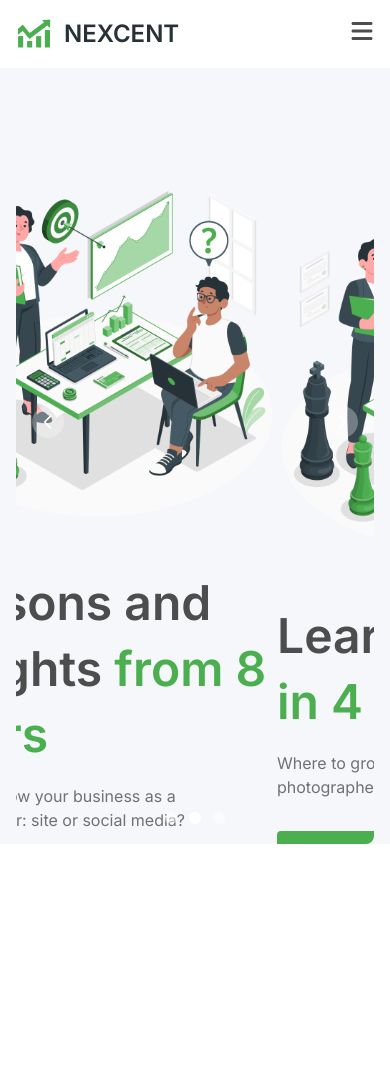
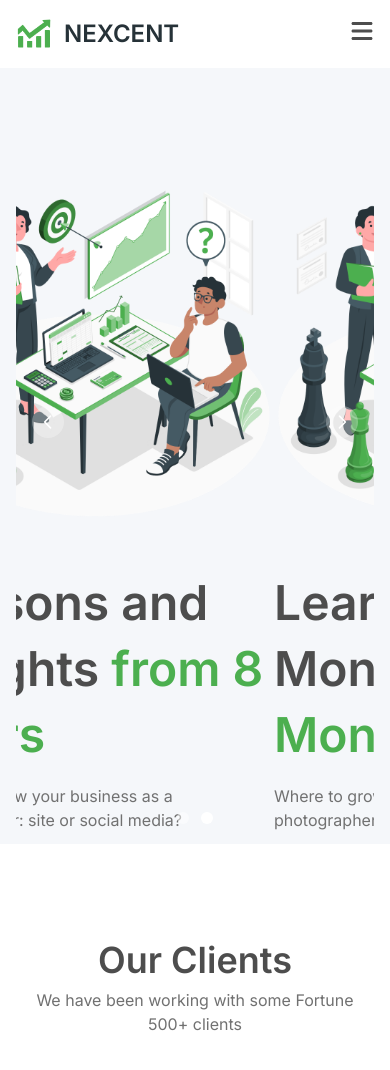
Before and after one commit to UchithmaSenevirathne/React-Agency-Website, a React (Create React App) app: page / in a window 390 px wide. Shown: the top 1070 px of the page. Before the commit the page ends 844 px from the top, so only its background shows below. Built offline with nearby package versions, Linux system fonts and the light colour scheme.

Commit message:
create services heading

```diff
--- a/src/App.jsx
+++ b/src/App.jsx
@@ -1,12 +1,14 @@
 import './App.css';
 import Navbar from "./components/Navbar";
 import Home from './components/Home'
+import Services from './components/Services'
 
 function App() {
   return (
       <>
           <Navbar/>
           <Home/>
+          <Services/>
       </>
   );
 }
--- a/src/components/Home.jsx
+++ b/src/components/Home.jsx
@@ -31,24 +31,8 @@ const Home = () => {
                         {/*hero text*/}
                         <div className='md:w-1/2'>
                             <h1 className='text-5xl font-semibold mb-4 text-neutralDGrey
-                            md:w-3/4 leading-snug'>Learn and Earn <span
-                                className='text-brandPrimary leading-snug'>in 4 years</span></h1>
-                            <p className='text-neutralGrey text-base mb-8'>
-                                Where to grow your business as a photographer: site or social media?
-                            </p>
-                            <button className='btn-primary'>Register</button>
-                        </div>
-                    </div>
-                    <div className="my-28 md:my-8 py-12 flex flex-col md:flex-row-reverse items-center justify-between
-                    gap-12">
-                        <div>
-                            <img src={banner1} alt='' className='w-[500px]' />
-                        </div>
-                        {/*hero text*/}
-                        <div className='md:w-1/2'>
-                            <h1 className='text-5xl font-semibold mb-4 text-neutralDGrey
-                            md:w-3/4 leading-snug'>Lessons and insights <span
-                                className='text-brandPrimary leading-snug'>from 8 years</span></h1>
+                            md:w-3/4 leading-snug'>Learn and Earn Money<span
+                                className='text-brandPrimary leading-snug'>in 4 Months</span></h1>
                             <p className='text-neutralGrey text-base mb-8'>
                                 Where to grow your business as a photographer: site or social media?
                             </p>
--- /dev/null
+++ b/src/components/Services.jsx
@@ -0,0 +1,14 @@
+import React from 'react'
+
+const Services = () => {
+    return(
+        <div className='md:px-14 px-4 py-16 max-w-screen-2xl mx-auto'>
+            <div className='text-center my-8'>
+                <h1 className='text-4xl text-neutralDGrey font-semibold mb-2'>Our Clients</h1>
+                <p className='text-neutralGrey'>We have been working with some Fortune 500+ clients</p>
+            </div>
+        </div>
+    );
+};
+
+export default Services;
```
